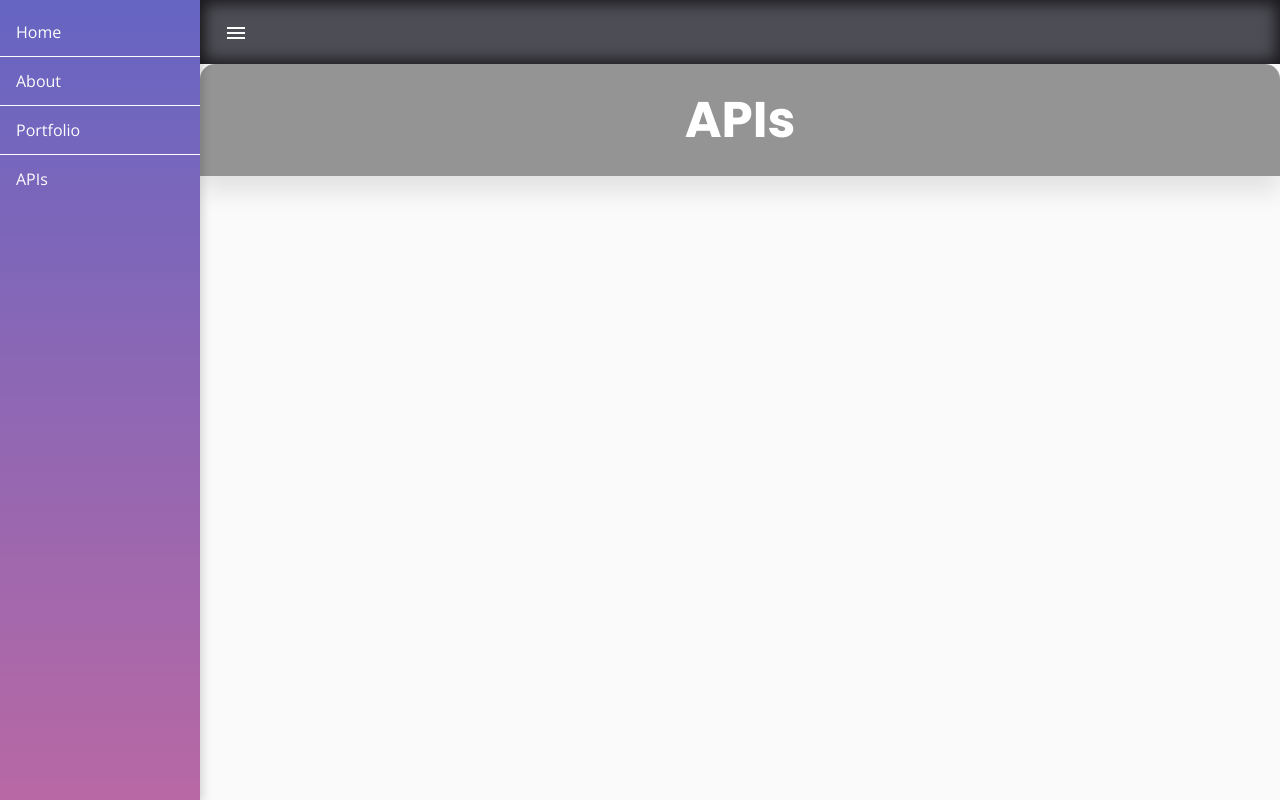
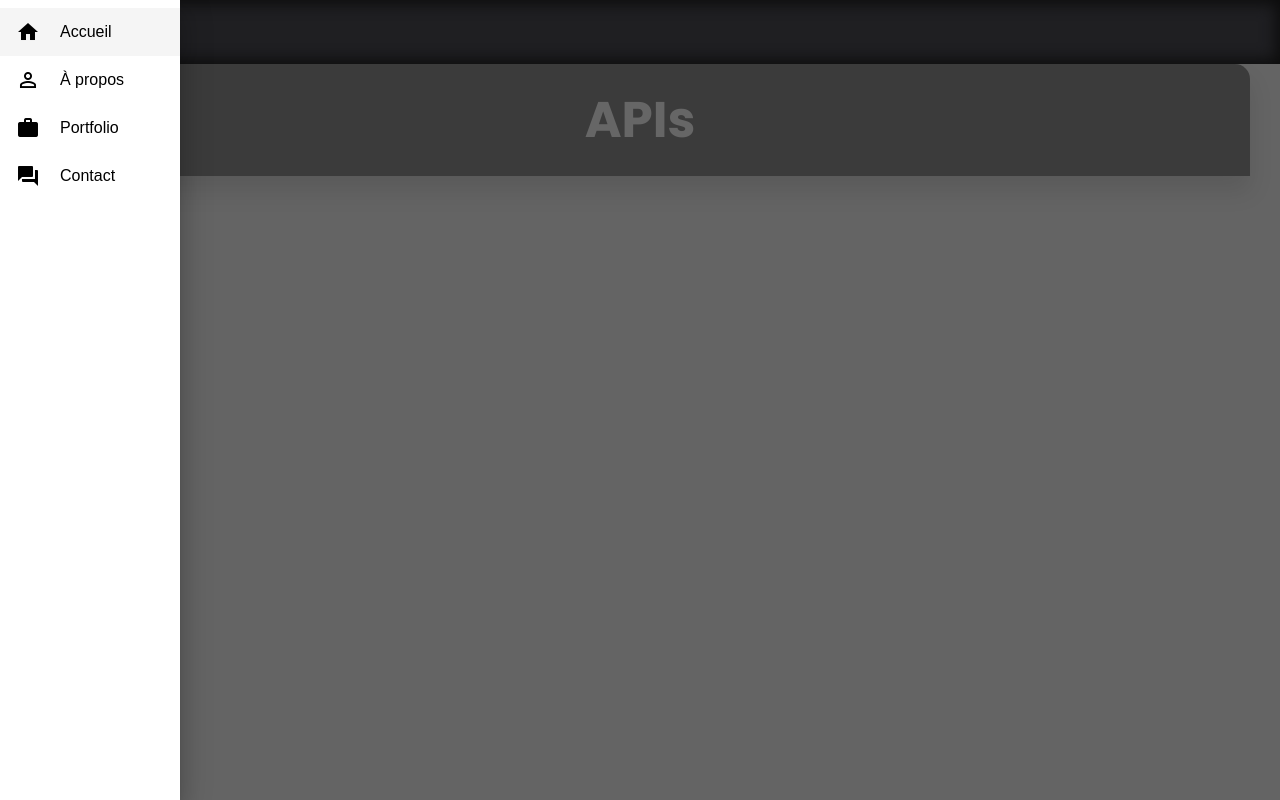
Before and after one commit to NadiaOuhssaine/resume_website, an Angular app: page /api in a window 1280 px wide. Both pictures are taken after a click on the button "menu". Built offline with nearby package versions, Linux system fonts and the light colour scheme.

Commit message:
side navigation bar fixes

```diff
--- a/src/app/shared/shell/shell.component.html
+++ b/src/app/shared/shell/shell.component.html
@@ -1,27 +1,28 @@
 <mat-sidenav-container class="sidenav-container">
   <mat-sidenav #drawer class="sidenav" fixedInViewport
       [attr.role]="(isHandset$ | async) ? 'dialog' : 'navigation'"
-      [mode]="(isHandset$ | async) ? 'over' : 'side'">
+      mode="over">
     <mat-nav-list>
-      <mat-list-item [routerLink]="['']">Home</mat-list-item>
-      <mat-divider></mat-divider>
-      <mat-list-item [routerLink]="['about']">About</mat-list-item>
-      <mat-divider></mat-divider>
-      <mat-list-item [routerLink]="['portfolio']">Portfolio</mat-list-item>
-      <mat-divider></mat-divider>
-      <mat-list-item [routerLink]="['api']">APIs</mat-list-item>
+      <mat-list-item [routerLink]="['']"><mat-icon style="padding-right:20px">home</mat-icon>Accueil</mat-list-item>
+
+      <mat-list-item [routerLink]="['about']"><mat-icon style="padding-right:20px">perm_identity</mat-icon>À propos</mat-list-item>
+
+      <mat-list-item [routerLink]="['portfolio']"><mat-icon style="padding-right:20px">work</mat-icon>Portfolio</mat-list-item>
+
+      <mat-list-item [routerLink]="['api']"><mat-icon style="padding-right:20px">forum</mat-icon>Contact</mat-list-item>
+
     </mat-nav-list>
   </mat-sidenav>
   <mat-sidenav-content>
     <div style="top: 0;
      position: sticky;
      z-index: 3;">
-      <mat-toolbar color="primary" class="navbar-menu" style="box-shadow: inset 0px 0px 15px 4px rgba(0, 0, 0, 0.678);">
-        <button mat-icon-button style="color:rgb(255, 255, 255)" (click)="drawer.toggle()" aria-label="button with menu icon">
+      <mat-toolbar color="primary" class="navbar-menu" style="box-shadow: inset 0px 0px 15px 4px rgb(29, 29, 29) ;">
+        <button mat-icon-button style="color:rgb(0, 0, 0)" (click)="drawer.toggle()" aria-label="button with menu icon">
           <mat-icon>menu</mat-icon>
         </button>
-        <!-- <span class="logo" routerLink="/"><img src="assets/logo.svg" alt="logo" style="height: 60px; margin-top: 10px;"></span>
-        <span routerLink="/" style="padding-left:10px; font-size: large;">Nadia Ouhssaine</span> -->
+        <span class="logo" routerLink="/"><img src="assets/svg/logo.svg" alt="logo" style="height: 30px; margin-top: 10px;"></span>
+        <!--<span routerLink="/" style="color: black;padding-left:10px; font-size: large;">Nadia Ouhssaine</span>-->
         <span class="fill-space" [style.margin-right]="(isBoth$ | async) ? '10%' : '32%'"   ></span>
       </mat-toolbar>
     </div>
--- a/src/app/shared/shell/shell.component.scss
+++ b/src/app/shared/shell/shell.component.scss
@@ -7,26 +7,16 @@
   outline: none;
 }
 
-.mat-drawer-side {
-  border: none;
-  box-shadow: 1px 1px 10px 1px rgba(0, 0, 0, 0.3);
-}
-
 .sidenav {
-  width: 200px;
-  font-family: sofia-pro;
-  opacity: 0.6;
-  background: linear-gradient(180deg, rgb(3, 3, 158), rgba(141, 8, 108));
+  width: 180px;
+  //opacity: 0.8;
+  //background:rgb(180, 180, 180);
+  //box-shadow: inset 0px 0px 15px 4px rgb(0, 0, 0)
+  //background: linear-gradient(180deg, rgb(3, 3, 158), rgba(141, 8, 108));
 }
 
 .sidenav .mat-toolbar {
-  background: inherit;
-}
-
-.mat-toolbar.mat-primary {
-  position: sticky;
-  top: 0;
-  z-index: 1;
+  background:inherit;
 }
 
 .fill-space {
@@ -40,9 +30,6 @@ i {
 }
 
 .mat-list-item{
-  color:#ffffff;
+  font-family: 'Montserrat', sans-serif;
+  color:#000000;
 }
-
-.mat-divider {
-  border-top-color: white;
-}
```
